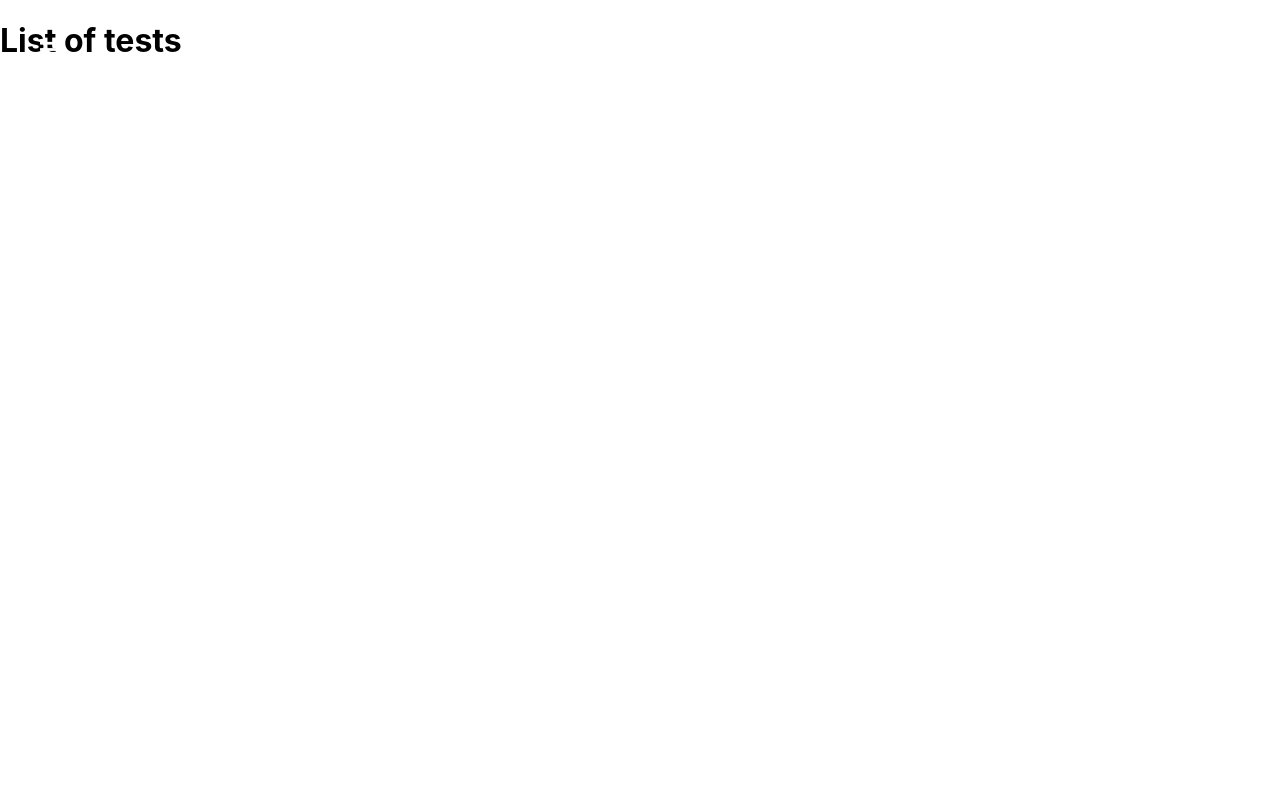
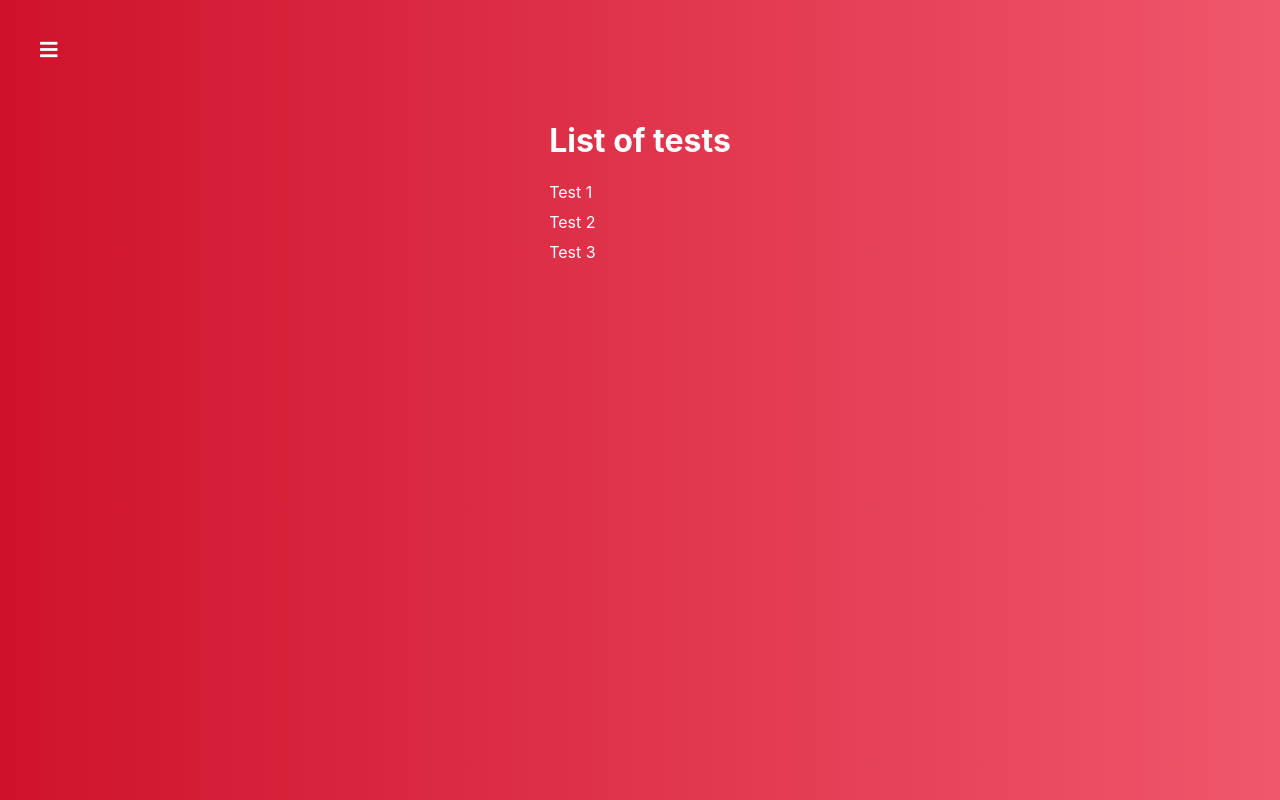
Before and after one commit to shumikhinigor/react, a React (Create React App) app: page / in a window 1280 px wide. Built offline with nearby package versions, Linux system fonts and the light colour scheme.

Commit message:
styles for quiz list

```diff
--- a/src/components/QuizFinished/QuizFinished.js
+++ b/src/components/QuizFinished/QuizFinished.js
@@ -1,6 +1,7 @@
 import React, { Component } from 'react'
 import classes from './QuizFinished.module.sass'
 import Button from '../UI/Button/Button'
+import { Link } from 'react-router-dom'
 
 class QuizFinished extends Component {
 	render() {
@@ -34,7 +35,9 @@ class QuizFinished extends Component {
 
 				<div>
 					<Button type={ 'primary' } onClick={ this.props.onClickRepeat }>Repeat</Button>
-					<Button type={ 'success' }>Go to test list</Button>
+					<Link to={ '/' }>
+						<Button type={ 'success' }>Go to test list</Button>
+					</Link>
 				</div>
 			</div>
 		)
--- a/src/views/QuizList/QuizList.js
+++ b/src/views/QuizList/QuizList.js
@@ -1,14 +1,22 @@
 import React, { Component } from 'react'
 import classes from './QuizList.module.sass'
+import { NavLink } from "react-router-dom";
 
 class QuizList extends Component {
 	render() {
+		const quizes = [1, 2, 3].map((quiz, index) => (
+			<li key={ index }>
+				<NavLink to={ `/quiz/${ quiz }` }>Test { quiz }</NavLink>
+			</li>
+		))
 		return (
 			<div className={ classes.QuizList }>
 				<div>
 					<h1>List of tests</h1>
 
-
+					<ul>
+						{ quizes.length ? quizes : null }
+					</ul>
 				</div>
 			</div>
 		)
--- a/src/views/QuizList/QuizList.module.sass
+++ b/src/views/QuizList/QuizList.module.sass
@@ -1 +1,25 @@
+@import '../../styles/variables'
+
 .QuizList
+	display: flex
+	justify-content: center
+	padding-top: 100px
+	flex-grow: 1
+	width: 100%
+	background: linear-gradient(90deg, darken($danger, 20%) 0%, $danger 100%)
+	& h1
+		color: $light
+	& ul
+		list-style: none
+		margin: 0
+		padding: 0
+		& li
+			margin-bottom: 10px
+			&:last-child
+				margin-bottom: 0
+			& a
+				color: $light
+				text-decoration: none
+				transition: all .2s
+				&:hover
+					color: transparentize($light, .3)
```
